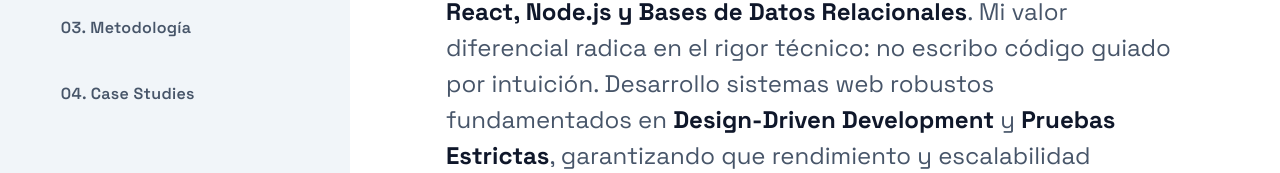
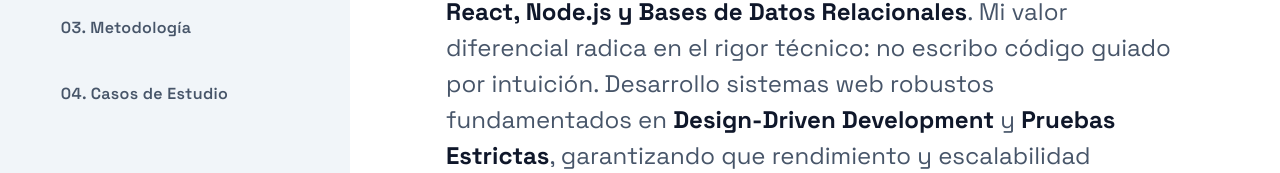
Before and after one commit to Mushi-Ayaka/Portafolio, a Next.js app: page / in a window 1280 px wide. Shown: the part 385-558 px from the top of the page. Built offline with nearby package versions, Linux system fonts and the light colour scheme.

Commit message:
content: renombrar skills raros, paréntesis no-técnicos en El Proceso y unificar 'Casos de Estudio'

```diff
--- a/src/app/(portfolio)/page.tsx
+++ b/src/app/(portfolio)/page.tsx
@@ -25,11 +25,11 @@
             <p>Node.js, Express, ORMs pesados (Prisma), PostgreSQL y Supabase.</p>
           </div>
           <div className={styles.skillCard}>
-            <h3>Certidumbre Analítica</h3>
+            <h3>Calidad y Rigor</h3>
             <p>Desarrollo Basado en Especificaciones (SDD), Patrón DTO, Property-Based Testing y Modelado de Amenazas.</p>
           </div>
           <div className={styles.skillCard}>
-            <h3>Cultura de Automatización</h3>
+            <h3>Automatización</h3>
             <p>Programación asistida por IA, Versionado Semántico y Despliegues con Cero Downtime.</p>
           </div>
         </div>
@@ -39,16 +39,16 @@
       <section id="flujo" className={`snap-section focus-item ${styles.section}`}>
         <h2 className={styles.sectionTitle}>El Proceso</h2>
         <ol className={styles.workflowList}>
-          <li><strong>Especificación Estricta:</strong> Extraigo, debato y audito las fallas arquitectónicas del requerimiento antes de tocar el teclado.</li>
-          <li><strong>Diseño:</strong> Elaboro mapas de interfaces, diseño los esquemas de bases de datos y orquesto la tolerancia a fallos.</li>
-          <li><strong>Ejecución (AI-Assisted):</strong> Codifico de manera operativa bajo capas inquebrantables de validación e inyección continua.</li>
-          <li><strong>Garantía Total:</strong> Ejecuto escrutinios y aplico auditorías cruzadas. El software que emito sale con su propia bitácora de changelog inmaculada.</li>
+          <li><strong>Especificación Estricta</strong> <em>(entender bien qué se necesita antes de programar)</em>: Extraigo, debato y audito las fallas arquitectónicas del requerimiento antes de tocar el teclado.</li>
+          <li><strong>Diseño</strong> <em>(planeo cómo se verá y cómo guardará la información)</em>: Elaboro mapas de interfaces, diseño los esquemas de bases de datos y orquesto la tolerancia a fallos.</li>
+          <li><strong>Ejecución (con IA)</strong> <em>(escribo el código con ayuda de IA, pero verificando todo)</em>: Codifico de manera operativa bajo capas inquebrantables de validación e inyección continua.</li>
+          <li><strong>Garantía Total</strong> <em>(reviso y compruebo que funcione antes de entregarlo)</em>: Ejecuto escrutinios y aplico auditorías cruzadas. El software que emito sale con su propia bitácora de changelog inmaculada.</li>
         </ol>
       </section>
 
       {/* 04. PROYECTOS / EVIDENCIAS */}
       <section id="proyectos" className={`snap-section focus-item ${styles.section}`}>
-        <h2 className={styles.sectionTitle}>La Evidencia</h2>
+        <h2 className={styles.sectionTitle}>Casos de Estudio</h2>
         <ProjectCarousel />
       </section>
     </div>
--- a/src/components/layout/Sidebar.tsx
+++ b/src/components/layout/Sidebar.tsx
@@ -8,7 +8,7 @@
   { id: "presentacion", label: "01. Presentación", short: "Inicio" },
   { id: "skills", label: "02. Stack Técnico", short: "Stack" },
   { id: "flujo", label: "03. Metodología", short: "Método" },
-  { id: "proyectos", label: "04. Case Studies", short: "Casos" },
+  { id: "proyectos", label: "04. Casos de Estudio", short: "Casos" },
 ];
 
 export function Sidebar() {
```
